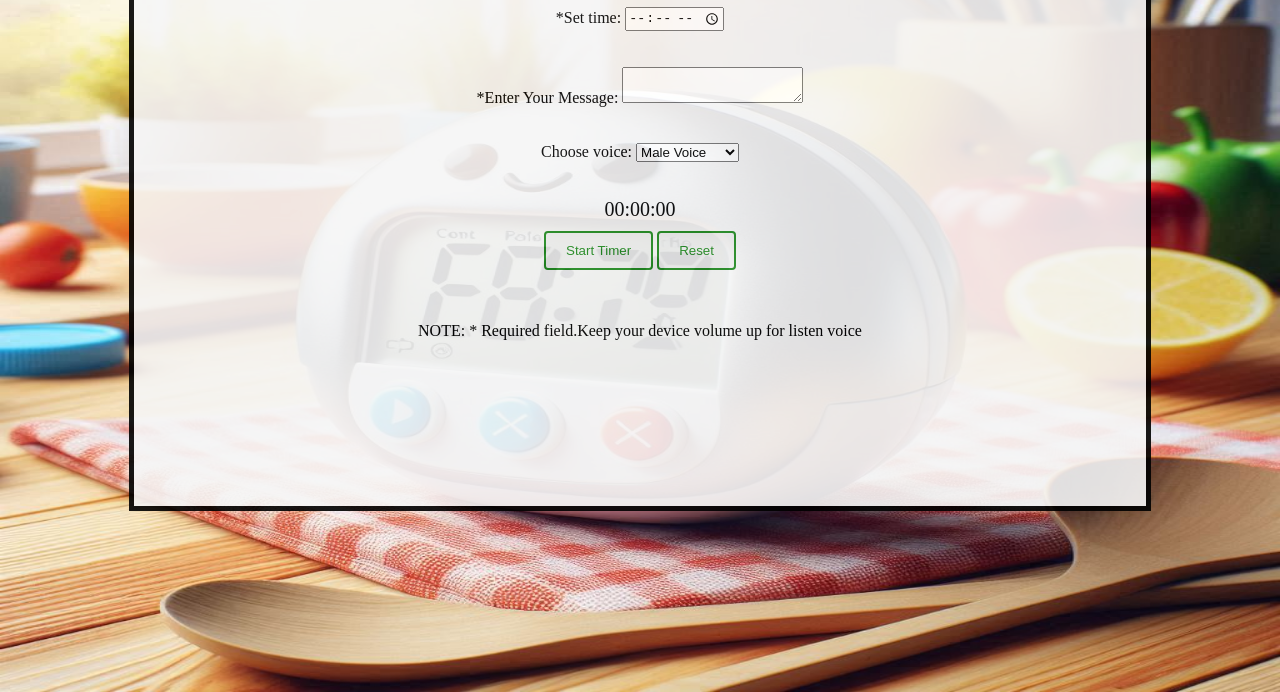
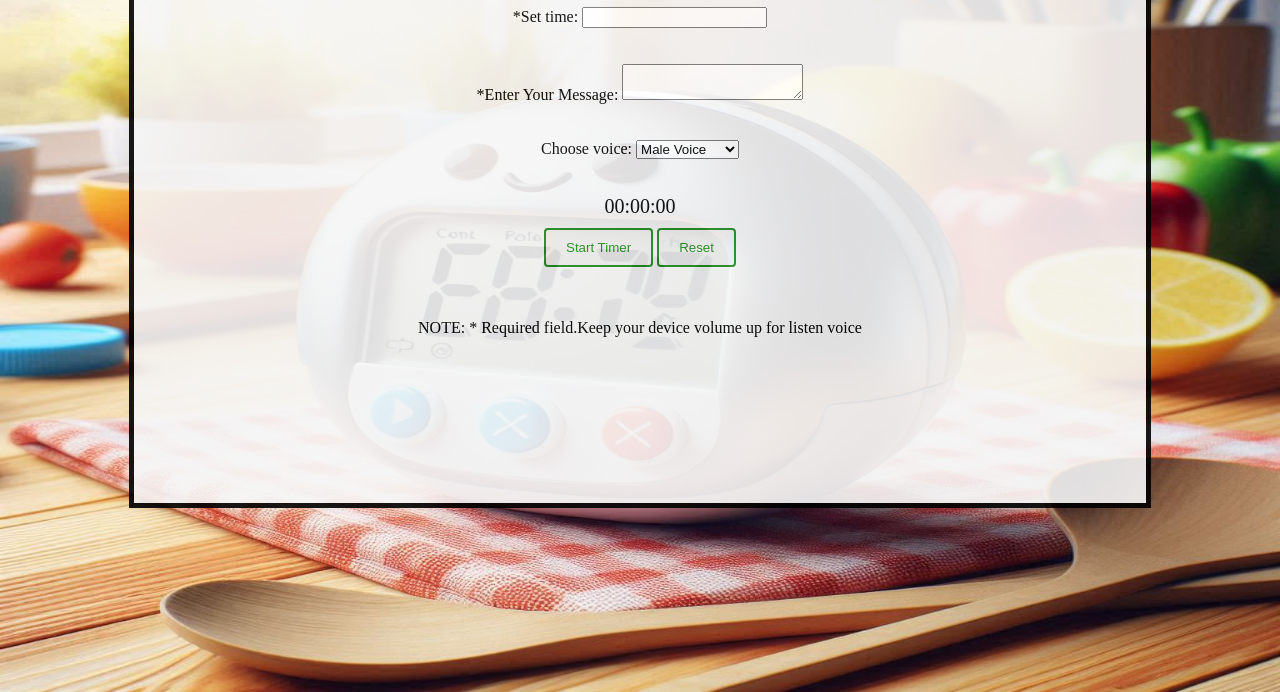
Before and after one commit to rajib3728/speakingtimer, a plain HTML site: page index.html in a window 1280 px wide. Shown: the part 108-800 px from the top of the page. Drawn offline with Linux system fonts and the light colour scheme.

Commit message:
Update index.html

```diff
--- a/index.html
+++ b/index.html
@@ -65,7 +65,7 @@ body{
         <div class="container">
             <h1>Speaking timer</h1>
             <label>*Set time:</label>
-            <input type="time" id="tm" required>
+            <input type="text" id="tm" required>
             <br>
             <br>
             <br>
```
